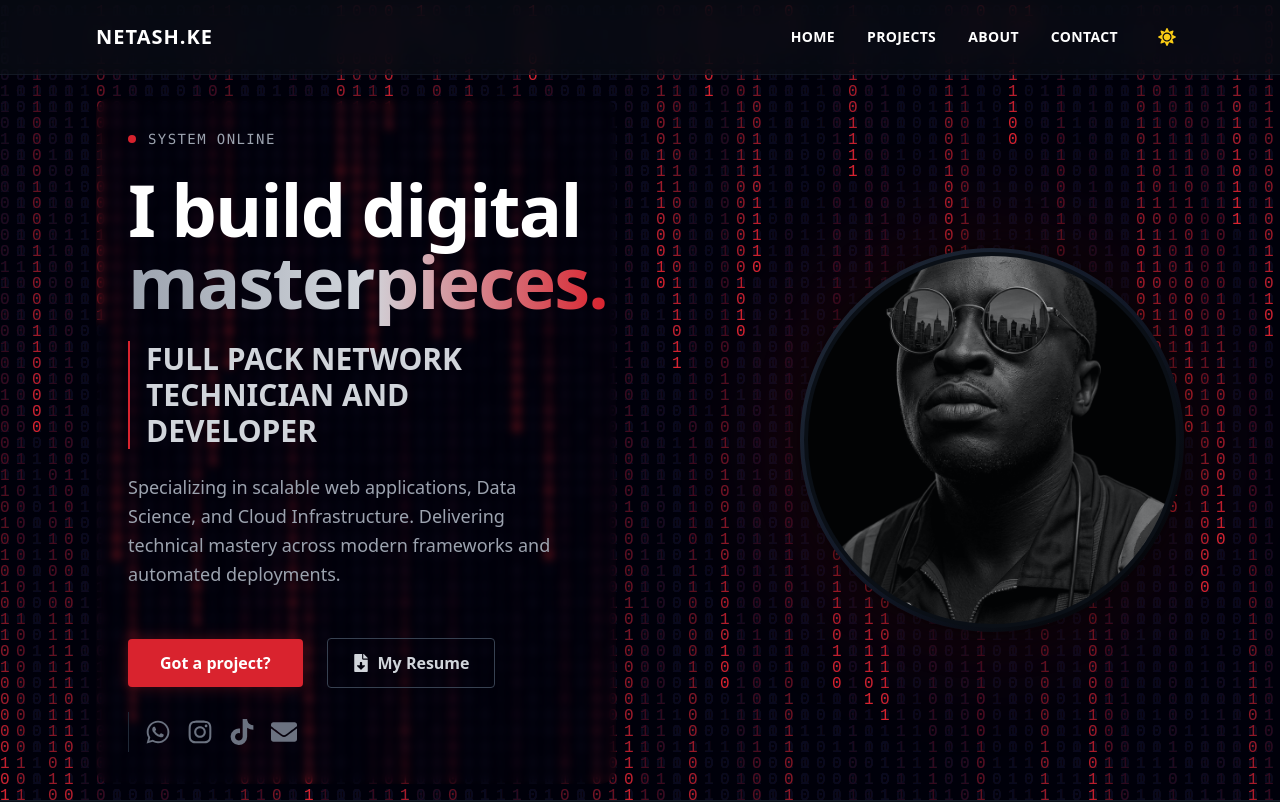
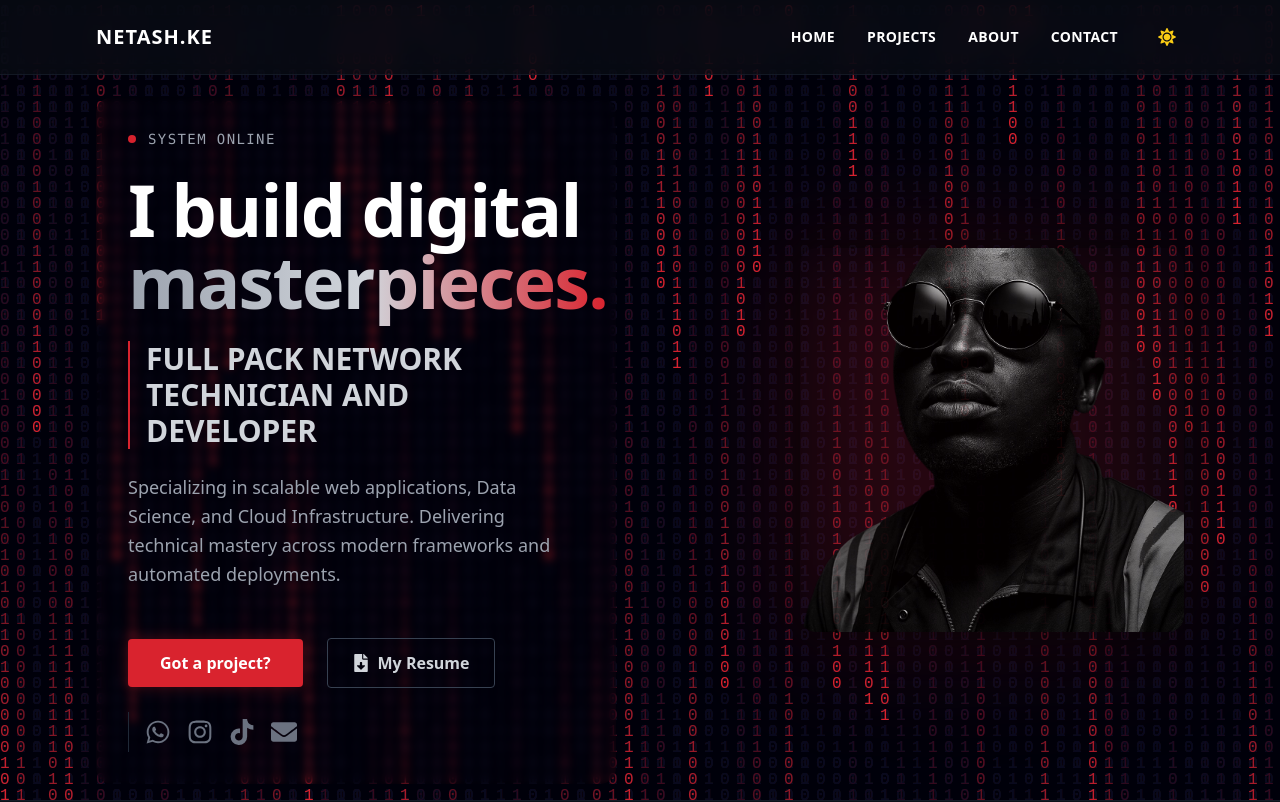
Before and after one commit to CaLLmeeDdY/ashilaka-portfolio-, a React (Vite) app: page / in a window 1280 px wide. Shown: the top 802 px of the page. Built offline with nearby package versions, Linux system fonts and the light colour scheme.

Commit message:
Updated to borderless 3D avatar

```diff
--- a/src/App.jsx
+++ b/src/App.jsx
@@ -13,7 +13,7 @@ const profile = {
   buttonText: "Got a project?",
   resumeText: "My Resume",
   resumeLink: "/ashilaka-resume.pdf",
-  imagePath: "/3d-profile.jpg",
+  imagePath: "/avatar-clean.jpg",
   email: "ashilakaedwin@gmail.com",
   phone: "+254 769 058 951",
   whatsapp: "254769058951",
@@ -162,16 +162,17 @@ export default function App() {
 
         <div className="flex justify-center lg:justify-end relative mt-12 lg:mt-0">
           <div className="relative group cursor-pointer">
-            <div className="absolute -inset-2 bg-gradient-to-r from-[#d9232e] to-red-900 rounded-full blur-3xl opacity-20 group-hover:opacity-60 transition duration-1000 group-hover:duration-500"></div>
-            <div className={`w-72 h-72 md:w-96 md:h-96 rounded-full p-1 relative transition-all duration-700 shadow-[0_0_40px_rgba(0,0,0,0.8)] ${isDarkMode ? 'bg-gradient-to-br from-gray-800 via-gray-900 to-black' : 'bg-gradient-to-br from-gray-300 via-gray-200 to-gray-100'}`}>
-              <div className={`w-full h-full rounded-full overflow-hidden relative z-10 border-4 ${isDarkMode ? 'border-[#0a0f16] bg-[#0a0f16]' : 'border-white bg-white'}`}>
-                <img
-                  src={profile.imagePath}
-                  alt={profile.name}
-                  onError={(e) => { e.target.style.display = 'none'; }}
-                  className="w-full h-full object-cover grayscale opacity-80 group-hover:opacity-100 group-hover:grayscale-0 scale-100 group-hover:scale-105 transition-all duration-700 ease-out"
-                />
-              </div>
+            {/* The background glow (kept this to make it pop against the Matrix) */}
+            <div className="absolute -inset-2 bg-gradient-to-r from-[#d9232e] to-red-900 rounded-2xl blur-3xl opacity-20 group-hover:opacity-60 transition duration-1000 group-hover:duration-500"></div>
+
+            {/* The new clean, borderless container */}
+            <div className="relative z-10 w-72 h-72 md:w-96 md:h-96 rounded-2xl overflow-hidden shadow-[0_0_40px_rgba(0,0,0,0.6)] transition-transform duration-700 group-hover:scale-105">
+              <img
+                src={profile.imagePath}
+                alt={profile.name}
+                onError={(e) => { e.target.style.display = 'none'; }}
+                className="w-full h-full object-cover grayscale opacity-90 group-hover:opacity-100 group-hover:grayscale-0 transition-all duration-700 ease-out"
+              />
             </div>
           </div>
         </div>
```
Also changed, not shown: public/3d-profile.jpg (deleted), public/avatar-clean.jpg (added).
